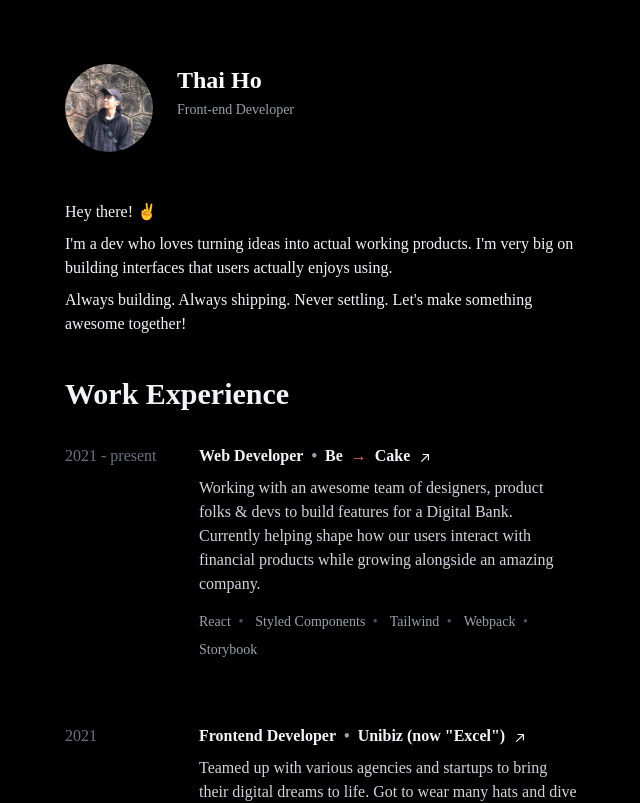
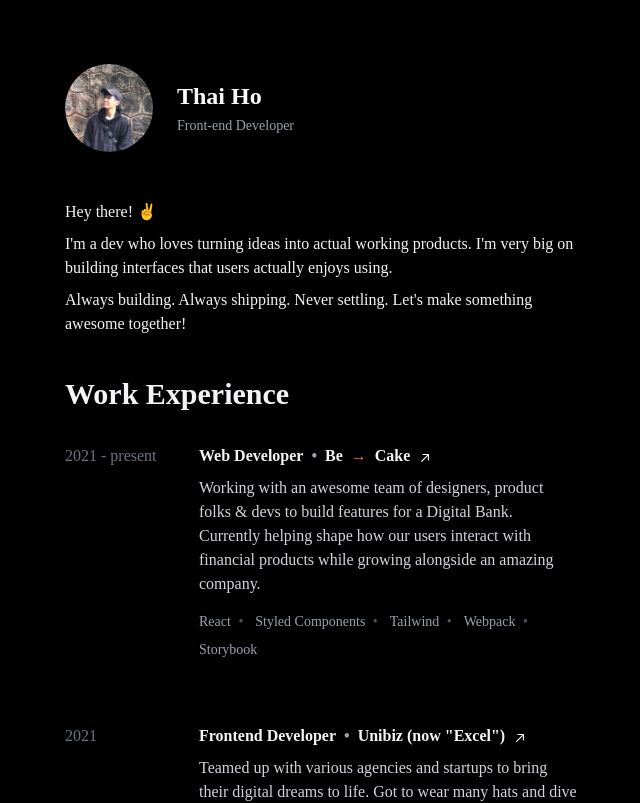
Before and after one commit to thai-ho/portfolio, a Vue app: page / in a window 1280 px wide. Shown: the top 803 px of the page, without its empty margins (319-959 px from the left). Built offline with nearby package versions, Linux system fonts and the light colour scheme.

Commit message:
heal my OCD

```diff
--- a/v1/src/components/Home.vue
+++ b/v1/src/components/Home.vue
@@ -8,7 +8,7 @@ import AvatarImage from "../assets/ava.jpeg";
 
 <template>
   <div class="flex flex-col gap-8">
-    <div class="flex flex-col sm:flex-row gap-4 sm:gap-6 mb-4 items-center sm:items-start">
+    <div class="flex flex-col sm:flex-row gap-4 sm:gap-6 mb-4 items-center">
       <div class="shrink-0 w-[88px] h-[88px] rounded-full overflow-hidden">
         <img
           :src="AvatarImage"
```
